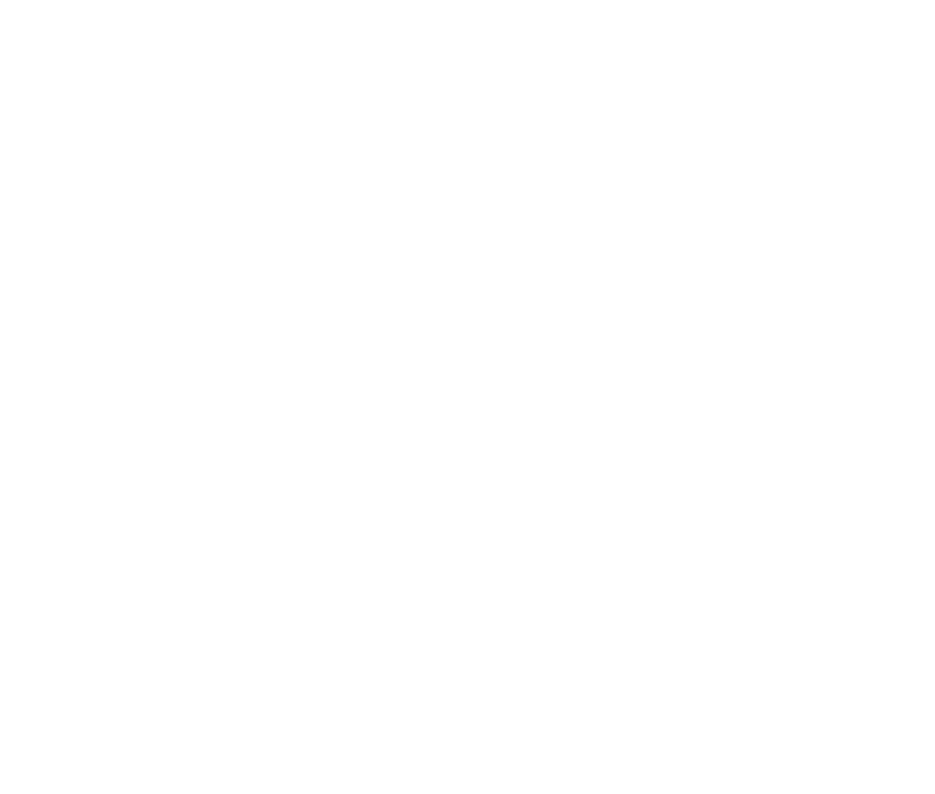
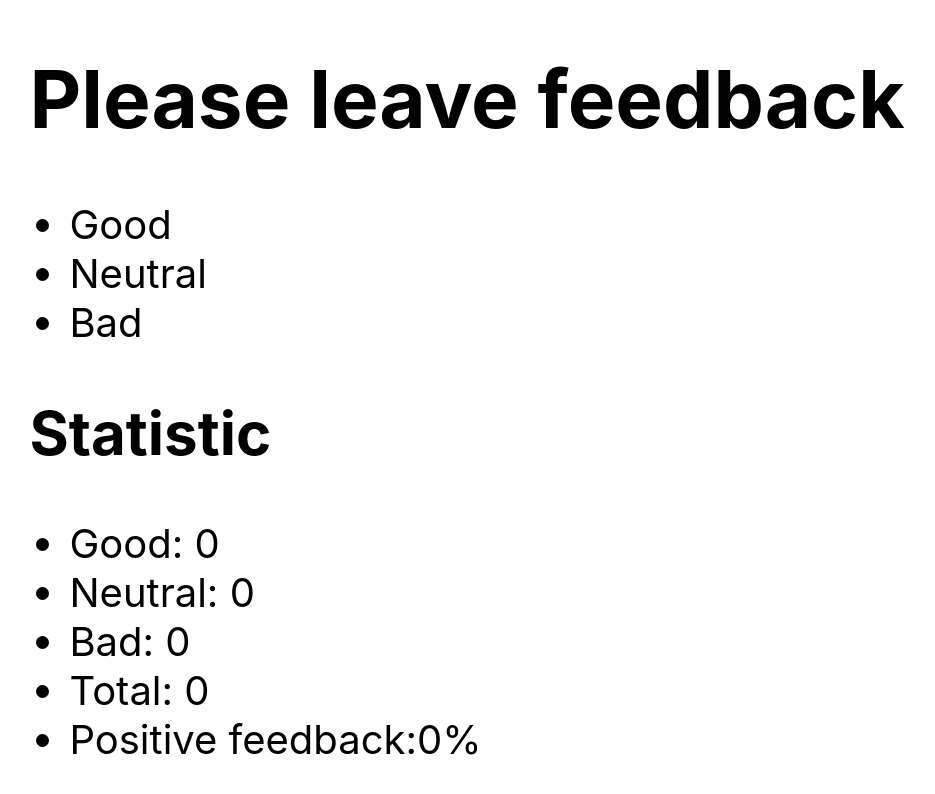
Before and after one commit to Anakole/goit-react-hw-02-feedback, a React (Create React App) app: page / in a window 1280 px wide. Shown: the top 794 px of the page, without its empty margins (173-1108 px from the left). Built offline with nearby package versions, Linux system fonts and the light colour scheme.

Commit message:
Update App.jsx

```diff
--- a/src/components/App.jsx
+++ b/src/components/App.jsx
@@ -1,3 +1,5 @@
+import { Feedback } from './Feedback/Feedback';
+
 export const App = () => {
   return (
     <div
@@ -9,6 +11,8 @@
         fontSize: 40,
         color: '#010101',
       }}
-    ></div>
+    >
+      <Feedback />
+    </div>
   );
 };
```
